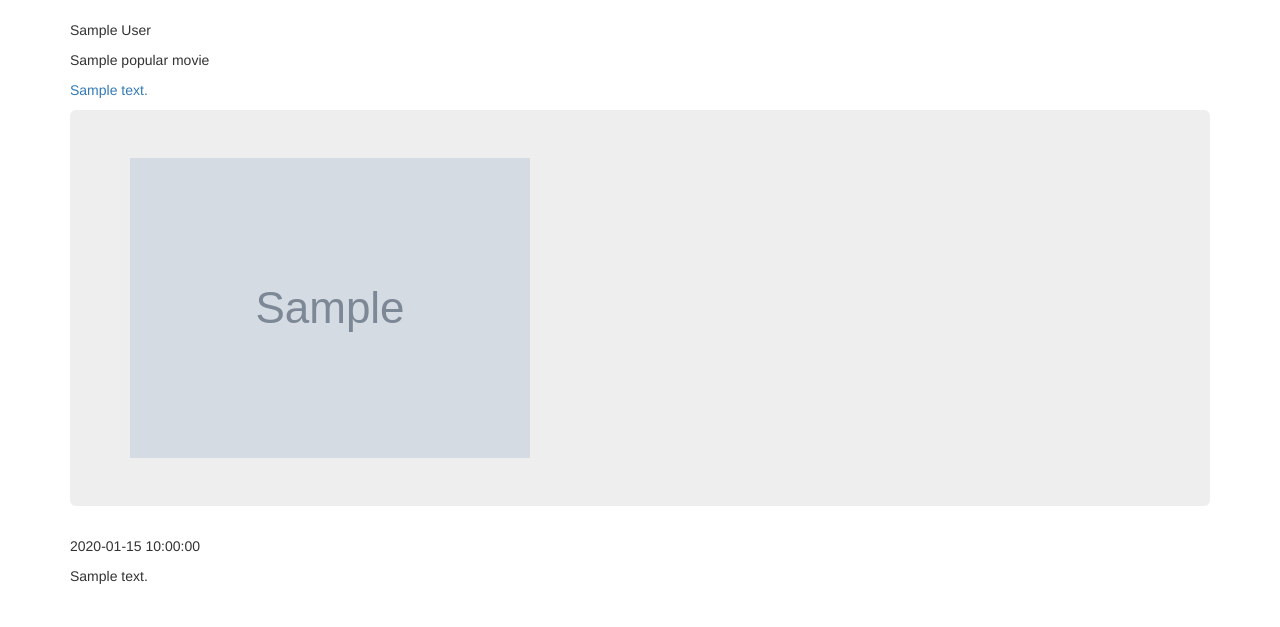
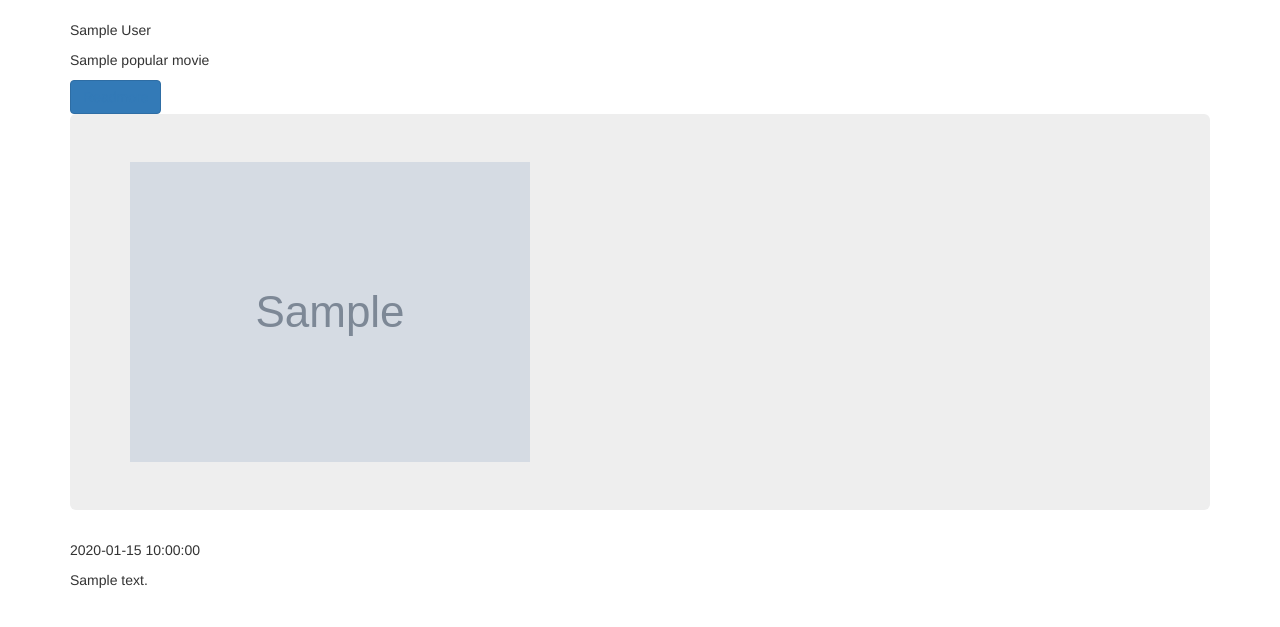
Before and after one commit to peter-wairimu/News_App, a Flask app: template app/templates/article.html in a window 1280 px wide. Shown: the part 86-713 px from the top of the page. Run offline with Flask 2, Linux system fonts and the light colour scheme; the template is opened without the code that fills it: most values are stand-ins (such as "Sample title", 1, 10 or a date in 2020); grey boxes marked "Sample" are stand-in pictures; some libraries are stand-ins or nearby versions.

Commit message:
added a readmore button

```diff
--- a/app/templates/article.html
+++ b/app/templates/article.html
@@ -7,8 +7,8 @@
     {% for popular_movie in article %}
         <p>{{ popular_movie.author}}</p>
         <p>{{ popular_movie.title}}</p>
-        <a href="{{ popular_movie.url}}">
-        <p>{{ popular_movie.description}}</p>
+        <button type="button" class="btn btn-primary"><a href="{{ popular_movie.url}}">Readmore</button>
+        <!-- <p>{{ popular_movie.description}}</p> -->
         </a>
         <div class="jumbotron">
         <img class="img-responsive" src="{{popular_movie.urlToImage}}" alt="goat image">
```
